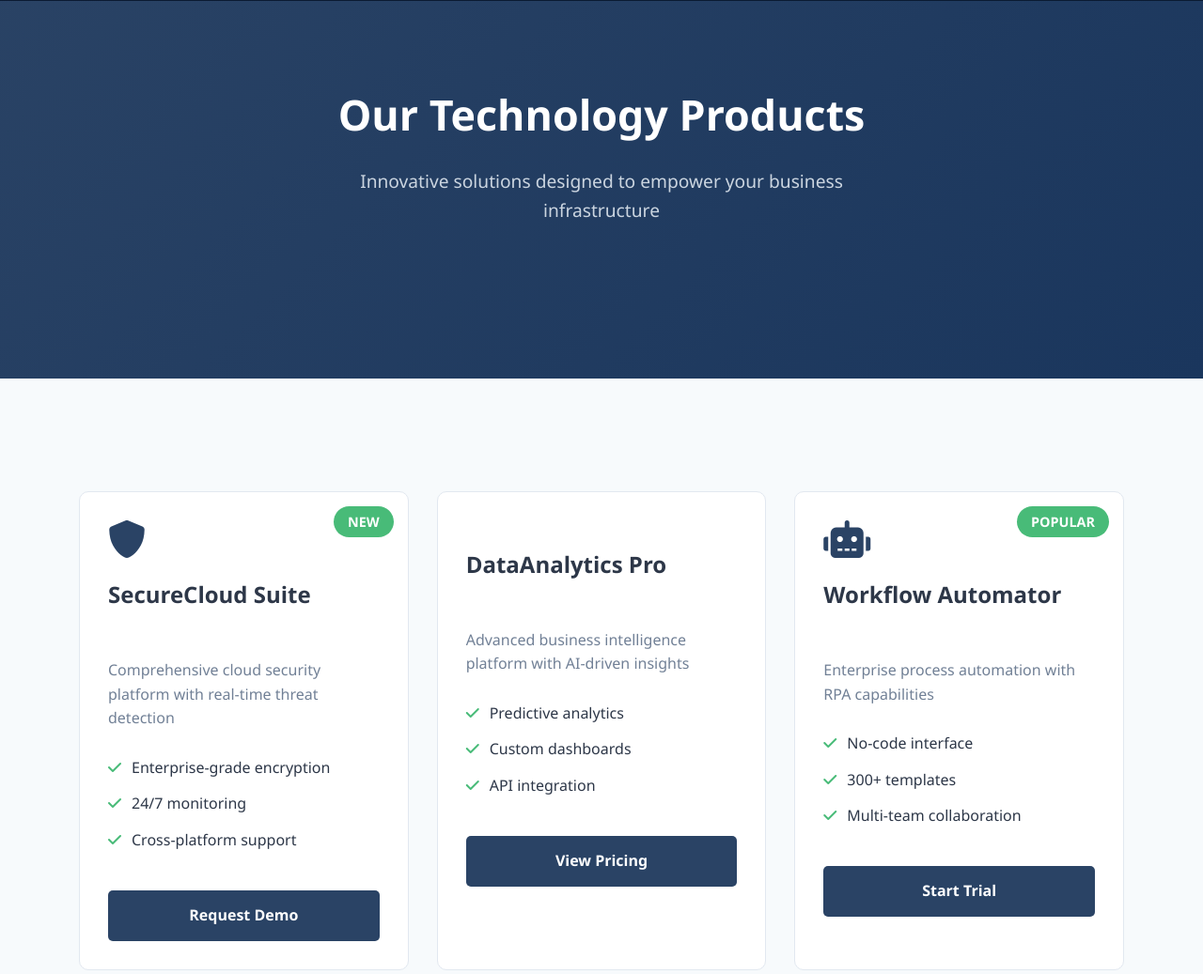
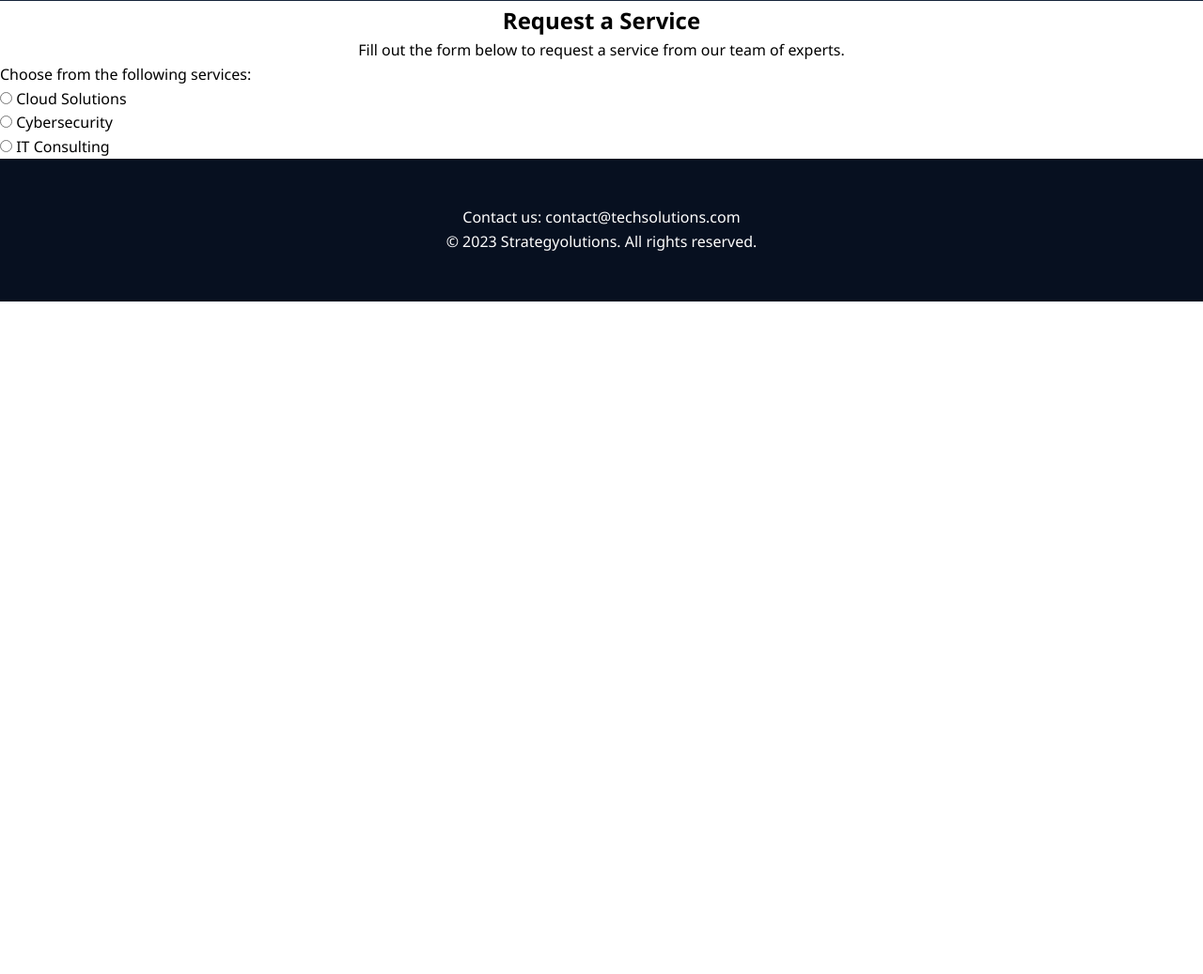
Before and after one commit to wildkemo/Object-Oriented-Project, a plain HTML site: page request.html in a window 1280 px wide. Shown: the part 77-1114 px from the top of the page at 94% size. After the commit the page ends 800 px from the top, so only its background shows below. Drawn offline with Linux system fonts and the light colour scheme.

Commit message:
Some cchanges to the request tab

```diff
--- a/request.css
+++ b/request.css
@@ -1,13 +1,3 @@
-/* Complete CSS for Products Page */
-:root {
-  --primary-color: #2a4365;
-  --accent-color: #48bb78;
-  --text-dark: #2d3748;
-  --text-light: #718096;
-  --background-light: #f7fafc;
-  --border-color: #e2e8f0;
-}
-
 /* General Styles */
 * {
   margin: 0;
@@ -53,178 +43,14 @@ body {
 .nav-links a:hover {
   color: #00d9ff;
 }
+.hero {
+  padding-top: 80px; /* adjust the padding to push the section down below the navbar */
 
-.container {
-  width: 90%;
-  max-width: 1200px;
-  margin: 0 auto;
-  padding: 0 20px;
+  text-align: center; /* center the text in the section */
 }
-
-/* Products Header */
-.products-header {
-  background: linear-gradient(135deg, var(--primary-color), #1a365d);
-  color: white;
-  padding: 100px 0;
-  text-align: center;
-  height: 60vh;
-  display: flex;
-  justify-content: center;
-  align-items: center;
-}
-
-.products-header h1 {
-  font-size: 2.8rem;
-  margin-bottom: 20px;
-  font-weight: 600;
-}
-
-.products-header p {
-  font-size: 1.2rem;
-  max-width: 600px;
-  margin: 0 auto;
-  color: #cbd5e0;
-}
-
-/* Products Section */
-.products-section {
-  padding: 80px 0;
-  background: var(--background-light);
-}
-
-.products-grid {
-  display: grid;
-  grid-template-columns: repeat(auto-fit, minmax(300px, 1fr));
-  gap: 30px;
-  margin-top: 40px;
-}
-
-/* Product Card */
-.product-card {
-  background: white;
-  border-radius: 10px;
-  padding: 30px;
-  position: relative;
-  transition: transform 0.3s ease, box-shadow 0.3s ease;
-  border: 1px solid var(--border-color);
-}
-
-.product-card:hover {
-  transform: translateY(-5px);
-  box-shadow: 0 10px 30px rgba(0, 0, 0, 0.1);
-}
-
-/* Product Badge */
-.product-badge {
-  position: absolute;
-  top: 15px;
-  right: 15px;
-  background: var(--accent-color);
-  color: white;
-  padding: 5px 15px;
-  border-radius: 20px;
-  font-size: 0.9rem;
-  font-weight: 600;
-  text-transform: uppercase;
-}
-
-/* Product Icon */
-.product-icon {
-  font-size: 2.5rem;
-  color: var(--primary-color);
-  margin-bottom: 20px;
-  display: block;
-}
-
-/* Product Content */
-.product-card h3 {
-  color: var(--text-dark);
-  margin-bottom: 15px;
-  font-size: 1.5rem;
-  min-height: 3em; /* Ensures consistent title height */
-}
-
-.product-description {
-  color: var(--text-light);
-  margin-bottom: 20px;
-  line-height: 1.6;
-}
-
-/* Features List */
-.product-features {
-  list-style: none;
-  padding: 0;
-  margin: 20px 0;
-}
-
-.product-features li {
-  padding: 8px 0;
-  color: var(--text-dark);
-  position: relative;
-  padding-left: 25px;
-  line-height: 1.4;
-}
-
-.product-features li::before {
-  content: "\f00c"; /* Font Awesome check */
-  font-family: "Font Awesome 5 Free";
-  font-weight: 900;
-  color: var(--accent-color);
-  position: absolute;
-  left: 0;
-  top: 50%;
-  transform: translateY(-50%);
-}
-
-/* Product Button */
-.product-card .btn {
-  display: inline-flex;
-  align-items: center;
-  justify-content: center;
-  padding: 12px 30px;
-  background: var(--primary-color);
-  color: white;
-  text-decoration: none;
-  border-radius: 5px;
-  transition: all 0.3s ease;
-  margin-top: 15px;
-  width: 100%;
-  border: 2px solid transparent;
-  font-weight: 600;
-}
-
-.product-card .btn:hover {
-  background: white;
-  color: var(--primary-color);
-  border-color: var(--primary-color);
-}
-
 footer {
   background: #071020;
   padding: 50px;
   text-align: center;
   color: white;
 }
-
-/* Responsive Design */
-@media (max-width: 768px) {
-  .products-header h1 {
-    font-size: 2rem;
-  }
-
-  .products-header p {
-    font-size: 1rem;
-  }
-
-  .product-card {
-    padding: 20px;
-  }
-
-  .product-card h3 {
-    font-size: 1.3rem;
-  }
-
-  .product-icon {
-    font-size: 2rem;
-  }
-}
--- a/request.html
+++ b/request.html
@@ -20,61 +20,22 @@
         </div>
     </nav>
 
-    <header class="products-header">
+    <section class="hero">
         <div class="container">
-            <h1>Our Technology Products</h1>
-            <p>Innovative solutions designed to empower your business infrastructure</p>
-        </div>
-    </header>
-
-    <section class="products-section">
-        <div class="container">
-            <div class="products-grid">
-                <!-- Product 1 -->
-                <div class="product-card">
-                    <div class="product-badge">New</div>
-                    <i class="fas fa-shield-alt product-icon"></i>
-                    <h3>SecureCloud Suite</h3>
-                    <p class="product-description">Comprehensive cloud security platform with real-time threat detection</p>
-                    <ul class="product-features">
-                        <li>Enterprise-grade encryption</li>
-                        <li>24/7 monitoring</li>
-                        <li>Cross-platform support</li>
-                    </ul>
-                    <a href="#" class="btn">Request Demo</a>
-                </div>
-
-                <!-- Product 2 -->
-                <div class="product-card">
-                    <i class="fas fa-chart-network product-icon"></i>
-                    <h3>DataAnalytics Pro</h3>
-                    <p class="product-description">Advanced business intelligence platform with AI-driven insights</p>
-                    <ul class="product-features">
-                        <li>Predictive analytics</li>
-                        <li>Custom dashboards</li>
-                        <li>API integration</li>
-                    </ul>
-                    <a href="#" class="btn">View Pricing</a>
-                </div>
-
-                <!-- Product 3 -->
-                <div class="product-card">
-                    <div class="product-badge">Popular</div>
-                    <i class="fas fa-robot product-icon"></i>
-                    <h3>Workflow Automator</h3>
-                    <p class="product-description">Enterprise process automation with RPA capabilities</p>
-                    <ul class="product-features">
-                        <li>No-code interface</li>
-                        <li>300+ templates</li>
-                        <li>Multi-team collaboration</li>
-                    </ul>
-                    <a href="#" class="btn">Start Trial</a>
-                </div>
-
-                <!-- Add more product cards as needed -->
-            </div>
+            <h1>Request a Service</h1>
+            <p>Fill out the form below to request a service from our team of experts.</p>
         </div>
     </section>
+        <div class="container">
+            <form id="service-form">
+                <div class="form-group">
+                    <label >Choose from the following services:</label>
+                    <ul>
+                        <li><input type="radio" name="service" value="Cloud Solutions"> Cloud Solutions</li>
+                        <li><input type="radio" name="service" value="Cybersecurity"> Cybersecurity</li>
+                        <li><input type="radio" name="service" value="IT Consulting"> IT Consulting</li>
+
+                    </ul>
     <footer id="contact">
         <p>Contact us: contact@techsolutions.com</p>
         <p>© 2023 Strategyolutions. All rights reserved.</p>
```
Also changed, not shown: about.html (+1 -1 lines), index.html (+1 -1 lines), services.html (+1 -1 lines).
